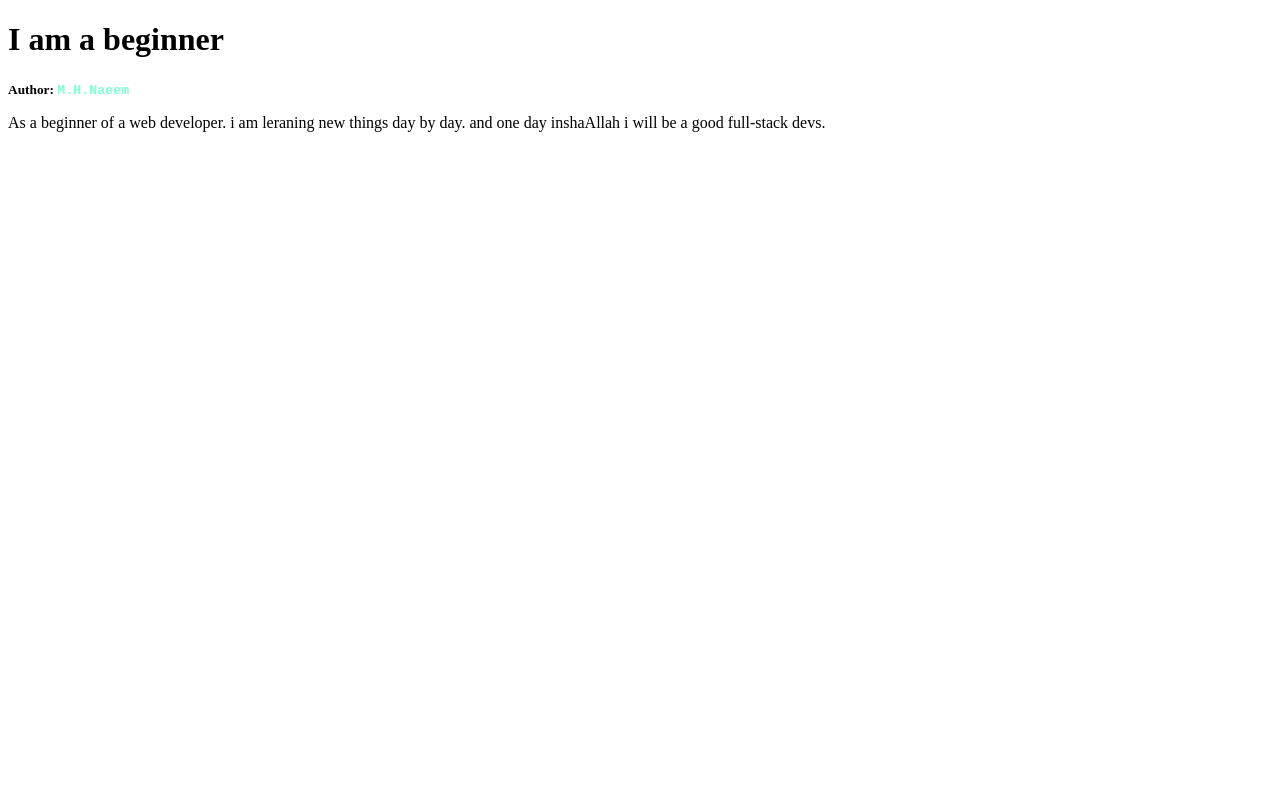
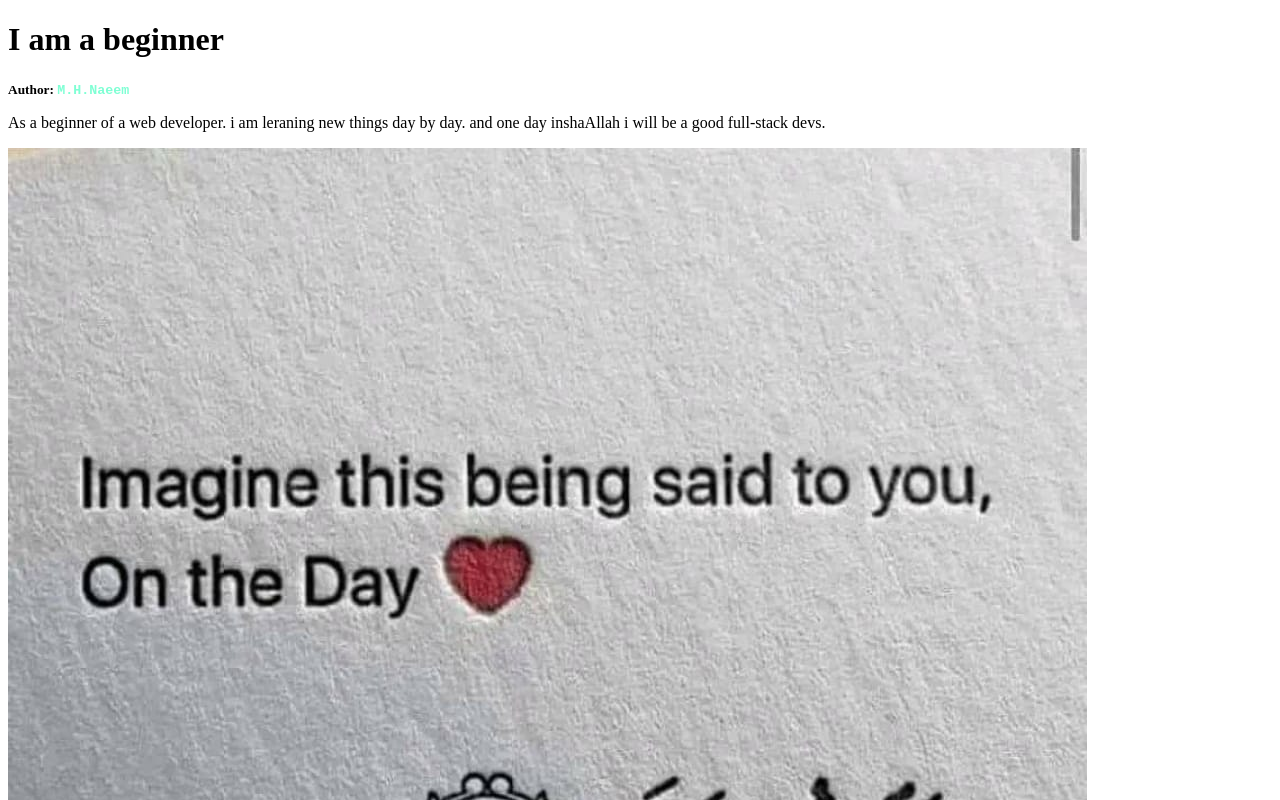
Before and after one commit to naeembinkashem/my-second-repo, a plain HTML site: page index.html in a window 1280 px wide. Shown: the top 800 px of the page. Drawn offline with Linux system fonts and the light colour scheme.

Commit message:
verse-photo-added

```diff
--- a/index.html
+++ b/index.html
@@ -10,5 +10,6 @@
     <h1>I am a beginner</h1>
    <small> <strong>Author:</strong> <span class="author-name"><strong>M.H.Naeem</strong></span></small>
     <p>As a beginner of a web developer. i am leraning new things day by day. and one day inshaAllah i will be a good full-stack devs.</p>
+    <img src="VERSE_n.jpg" alt="">
 </body>
 </html>
```
Also changed, not shown: VERSE_n.jpg (added), 1 other file.
